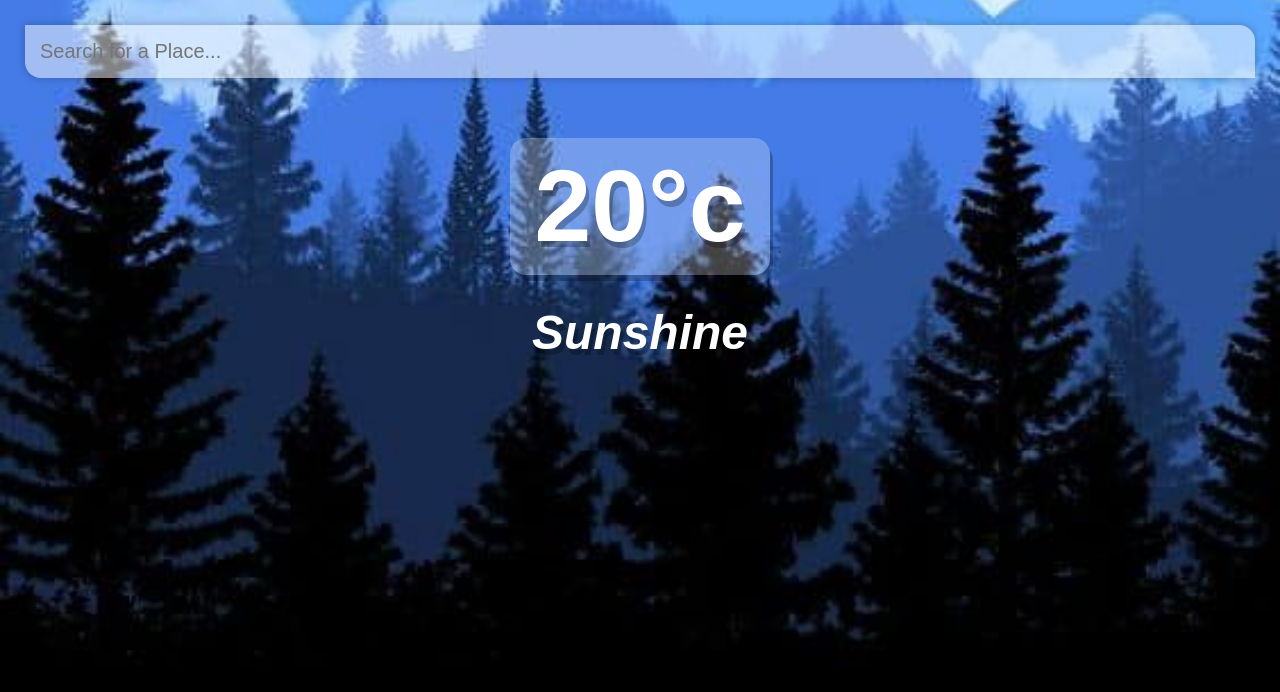
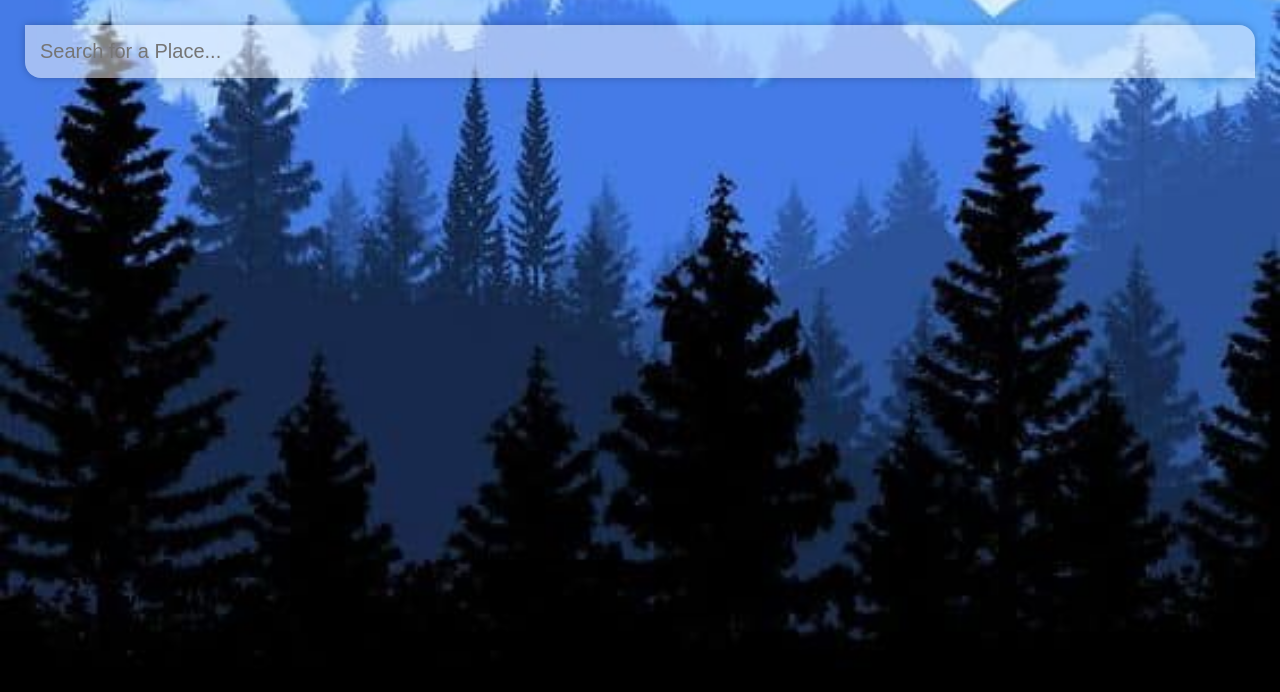
Before and after one commit to TheresiaCat/vue-weather, a Vue app: page / in a window 1280 px wide. Shown: the top 692 px of the page. Built offline with nearby package versions, Linux system fonts and the light colour scheme.

Commit message:
Dynamic Temp Data

```diff
--- a/src/App.vue
+++ b/src/App.vue
@@ -25,8 +25,8 @@
       </div>
 
       <!--Weather Information-->
-      <div class="weather-box">
-          <div class="temp">20°c</div>
+      <div class="weather-box" v-if="typeof weather.main != 'undefined'">
+          <div class="temp">{{weather.main.temp.toFixed(0)}}°c</div>
           <div class="weather">Sunshine</div>
     </div>
     </main>
@@ -53,7 +53,7 @@ export default {
   methods: {
     fetchWeather (e) {
       if (e.key == "Enter")
-      fetch(`${this.url_base}weather?q=${this.query}&APPID=${this.api_key}`)
+      fetch(`${this.url_base}weather?q=${this.query}&units=metric&APPID=${this.api_key}`)
           .then(response => {
             return response.json();
           }).then(this.setResults);
```
